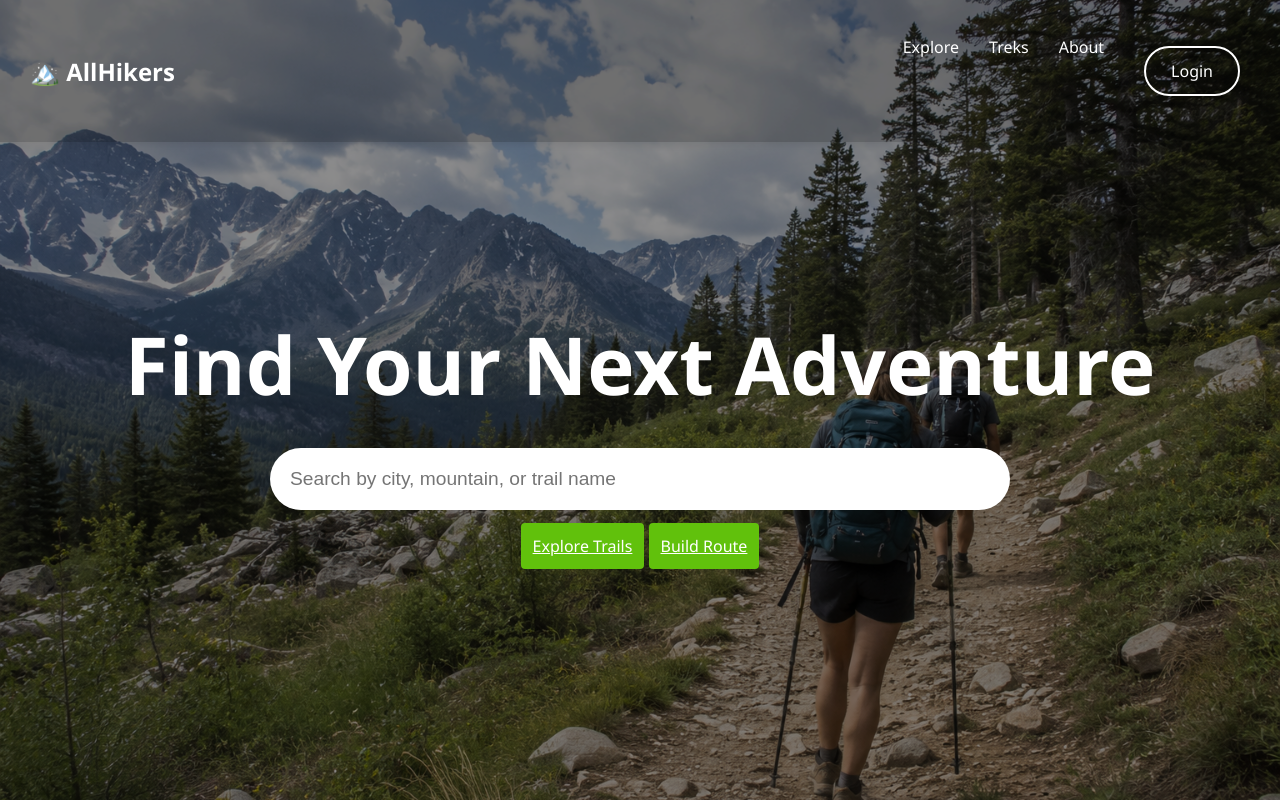
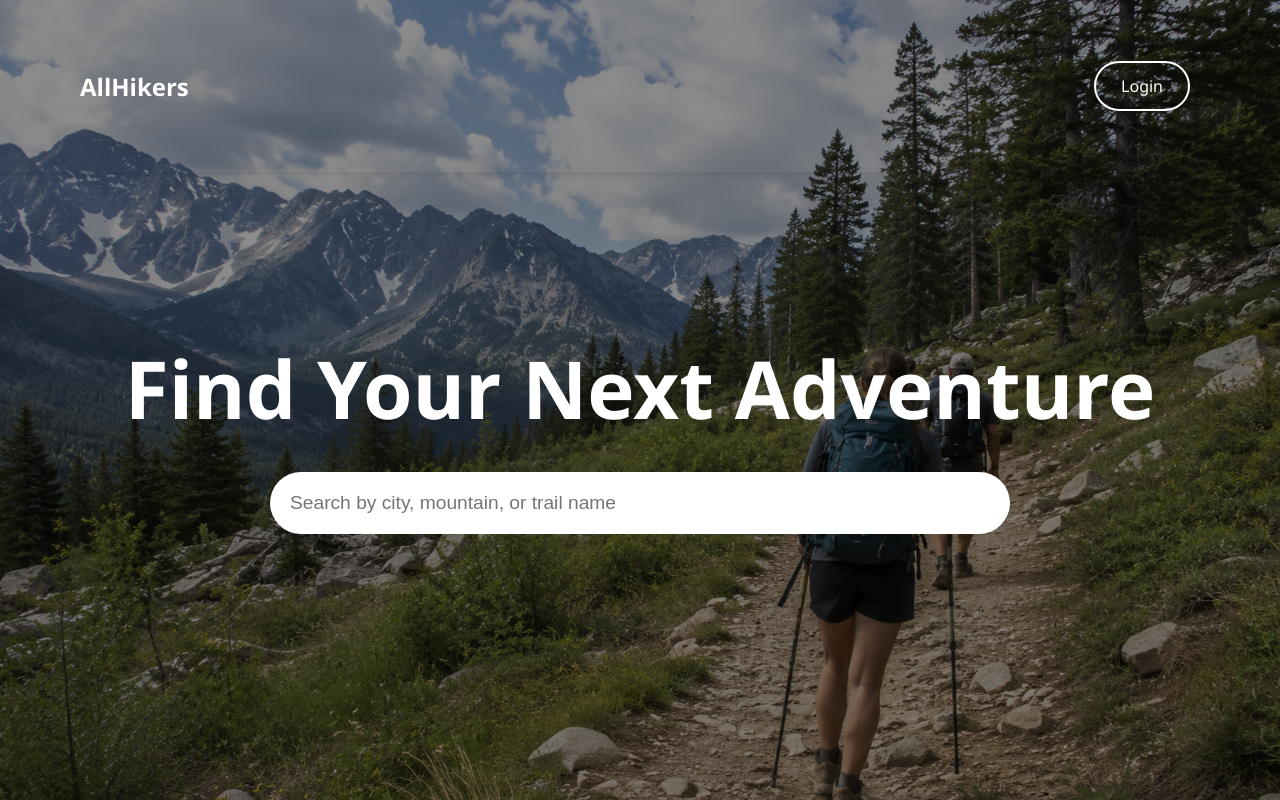
Before and after one commit to 24f3003507/Trekking-Management-Application, a Flask app: page / in a window 1280 px wide. Run offline with Flask 3, Linux system fonts and the light colour scheme.

Commit message:
minor changes fixed date: 8th aug

```diff
--- a/app.py
+++ b/app.py
@@ -20,4 +20,4 @@ def setup_app():
 setup_app()
 
 if __name__ == "__main__":
-    app.run(port=5002)
+    app.run(port=5003)
--- a/backend/controllers.py
+++ b/backend/controllers.py
@@ -2,7 +2,7 @@
 from flask import Blueprint, Flask, app,render_template,request,url_for,redirect,flash ,session
 from backend.models import *
 from datetime import datetime
-from datetime import date
+
 #from flask import current_app as app
 auth_bp = Blueprint('auth', __name__)
 
@@ -334,6 +334,10 @@ def delete_trek(trek_id):
 @auth_bp.route('/admin_dashboard/users/delete/<int:user_id>')
 def delete_user(user_id):
     user = Users.query.get(user_id)
+    staff= Staff_profile.query.filter_by(user_id=user_id).first()
+    if staff:
+        db.session.delete(staff)
+        db.session.commit()
     if user:
         db.session.delete(user)
         db.session.commit()
--- a/static/css/style.css
+++ b/static/css/style.css
@@ -13,7 +13,7 @@ body{
 
 /* Header */
 header {
-    /*background-color: linear-gradient(to_right, #0062E6, #33AeFF);*/
+
     background: #61c10c;
     color: white;
     padding: 10px 0;
@@ -176,3 +176,15 @@ nav a{
     background:white;
     color:black;
 }
+.back-button {
+    position: fixed;
+    top: 15px;
+    left: 15px;
+
+    background-color: white;
+    border: 2px solid white;
+    text-decoration: none;
+    border-radius: 30px;
+
+
+}
--- a/templates/base.html
+++ b/templates/base.html
@@ -40,9 +40,7 @@
 
                 <li><a href="{{ url_for('auth.admin_search') }}"><i class="fa-solid fa-magnifying-glass"></i> Search</a></li>
 
-                <li><a href="#"><i class="fa-solid fa-chart-column"></i> Reports</a></li>
 
-                <li><a href="#"><i class="fa-solid fa-gear"></i> Settings</a></li>
 
             {% elif session.get('role') == 'staff' %}
 
--- a/templates/home.html
+++ b/templates/home.html
@@ -8,16 +8,13 @@
 </head>
 <body>
 
-    <header style="background: transparent;position: absolute; top:0;left: 0;width: 100%; z-index: 100; background:rgba(0,0,0,0.2);">
-        <nav style="display: flex;justify-content: space-between;align-items: center;padding: 10px 30px;">
-            <div class="logo0" style="display: flex;align-items: center;gap: 8px;">
-                <h2>🏔️ AllHikers</h2>
+    <header style=" background: transparent;position: fixed ; top:0;left: 0;width: 100%; z-index: 100;">
+        <nav >
+            <div >
+                <h2> AllHikers</h2>
             </div>
 
             <ul>
-                <li><a href="#">Explore</a></li>
-                <li><a href="#">Treks</a></li>
-                <li><a href="#">About</a></li>
                 <div class="center"><a href="/login" type="button" class="btn1">Login</a></div>
             </ul>
         </nav>
@@ -38,10 +35,7 @@
                     placeholder="Search by city, mountain, or trail name">
             </div>
 
-            <div class="buttons">
-                <a href="#" class="btn">Explore Trails</a>
-                <a href="#" class="btn">Build Route</a>
-            </div>
+
 
         </div>
 
--- a/templates/register.html
+++ b/templates/register.html
@@ -13,6 +13,7 @@
             <h1>One Step Away</h1>
 
         </div>
+        <button type="button"  class="back-button" onclick="history.back()">&larr; Back</button>
     </header>
     <main class="container">
         {% with messages = get_flashed_messages(with_categories=True) %}
--- a/templates/register_staff.html
+++ b/templates/register_staff.html
@@ -11,6 +11,7 @@
             <img src="/static/images/logo.png" alt="Logo" class="logo">
             <h1>One Step Away</h1>
         </div>
+        <button type="button"  class="back-button" onclick="history.back()">&larr; Back</button>
     </header>
 
     <main class="container">
```
Also changed, not shown: templates/login.html (+6 -1 lines), README.md, instance/trekking.sqlite3, templates/book_now.html (deleted).
